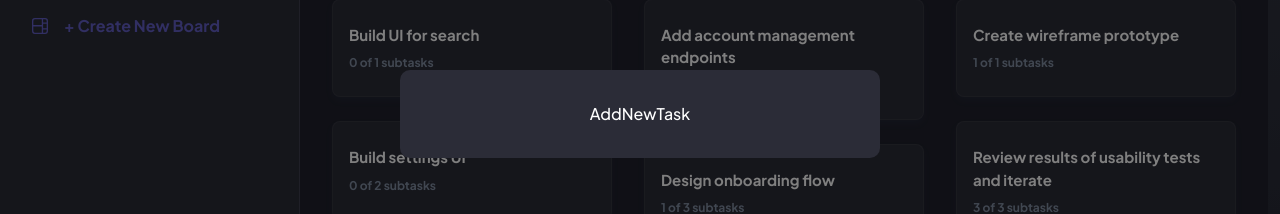
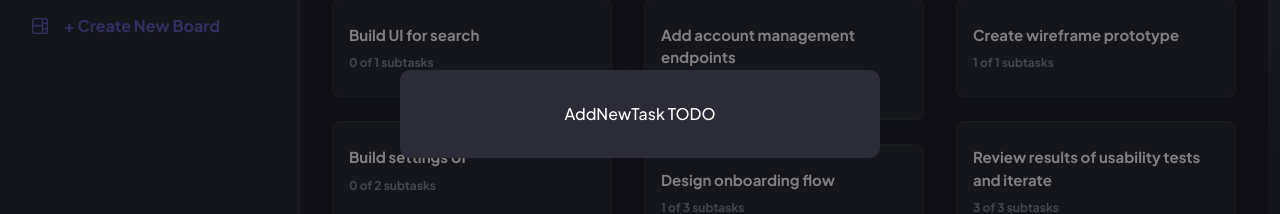
Before and after one commit to Junjiequan/kanban_, a React (Vite) app: page / in a window 1280 px wide. Both pictures are taken after a click on the button "+ Add New task". Shown: the part 286-500 px from the top of the page. Built offline with nearby package versions, Linux system fonts and the light colour scheme.

Commit message:
add TODO - add new task component

```diff
--- a/src/components/Modals/AddNewTask.tsx
+++ b/src/components/Modals/AddNewTask.tsx
@@ -1,11 +1,11 @@
-import React from 'react';
 import { IModal } from '../../data/type';
 import Modal from '../../standard/Modal';
 
 const AddNewTask = (props: IModal) => {
   return (
     <Modal>
-      <>AddNewTask</>
+      {/* TODO add new task component */}
+      <div className='AddNewTask'>AddNewTask TODO</div>
     </Modal>
   );
 };
```
Also changed, not shown: src/styles/components/Modals/_addNewTask.scss (added).
